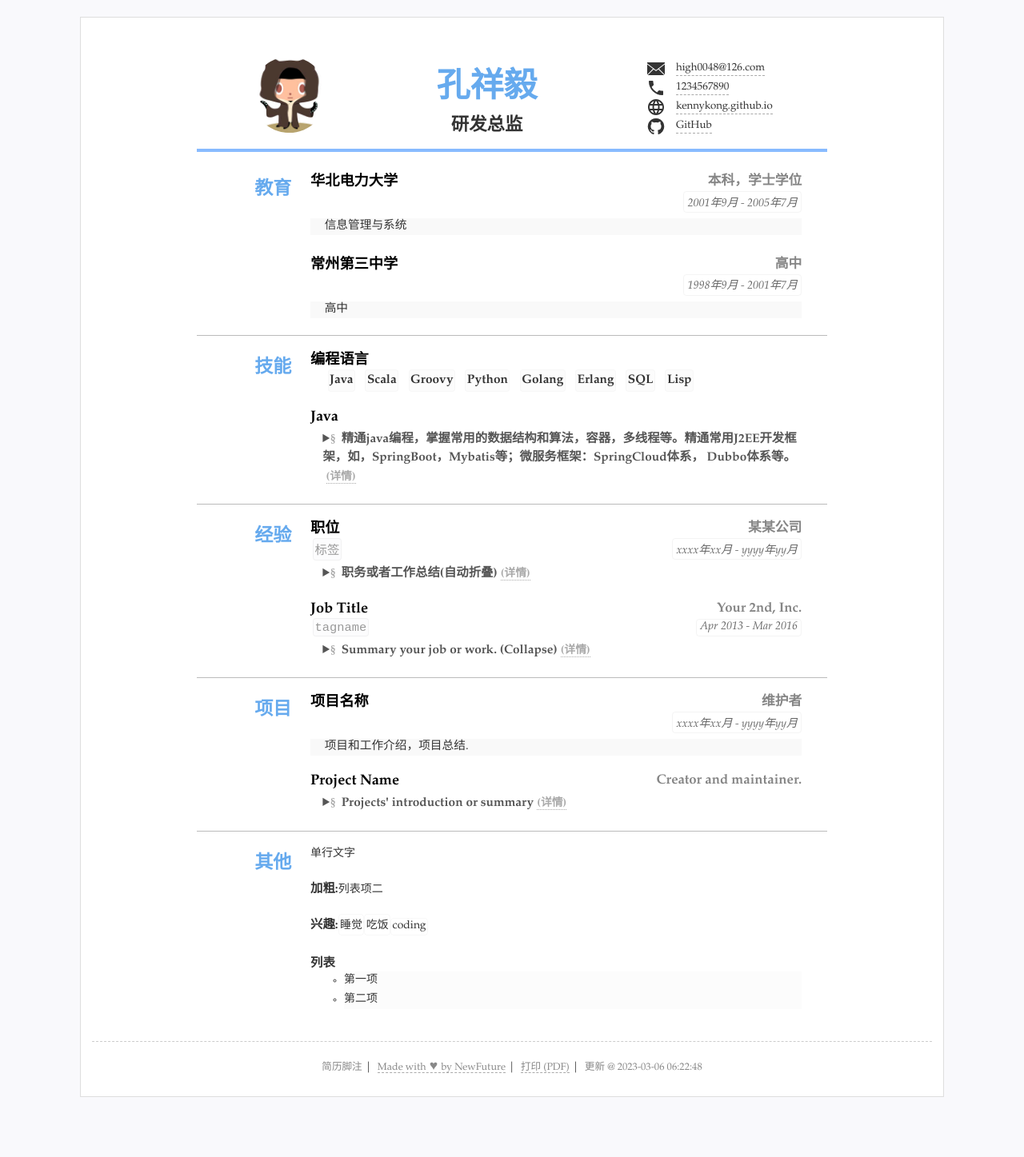
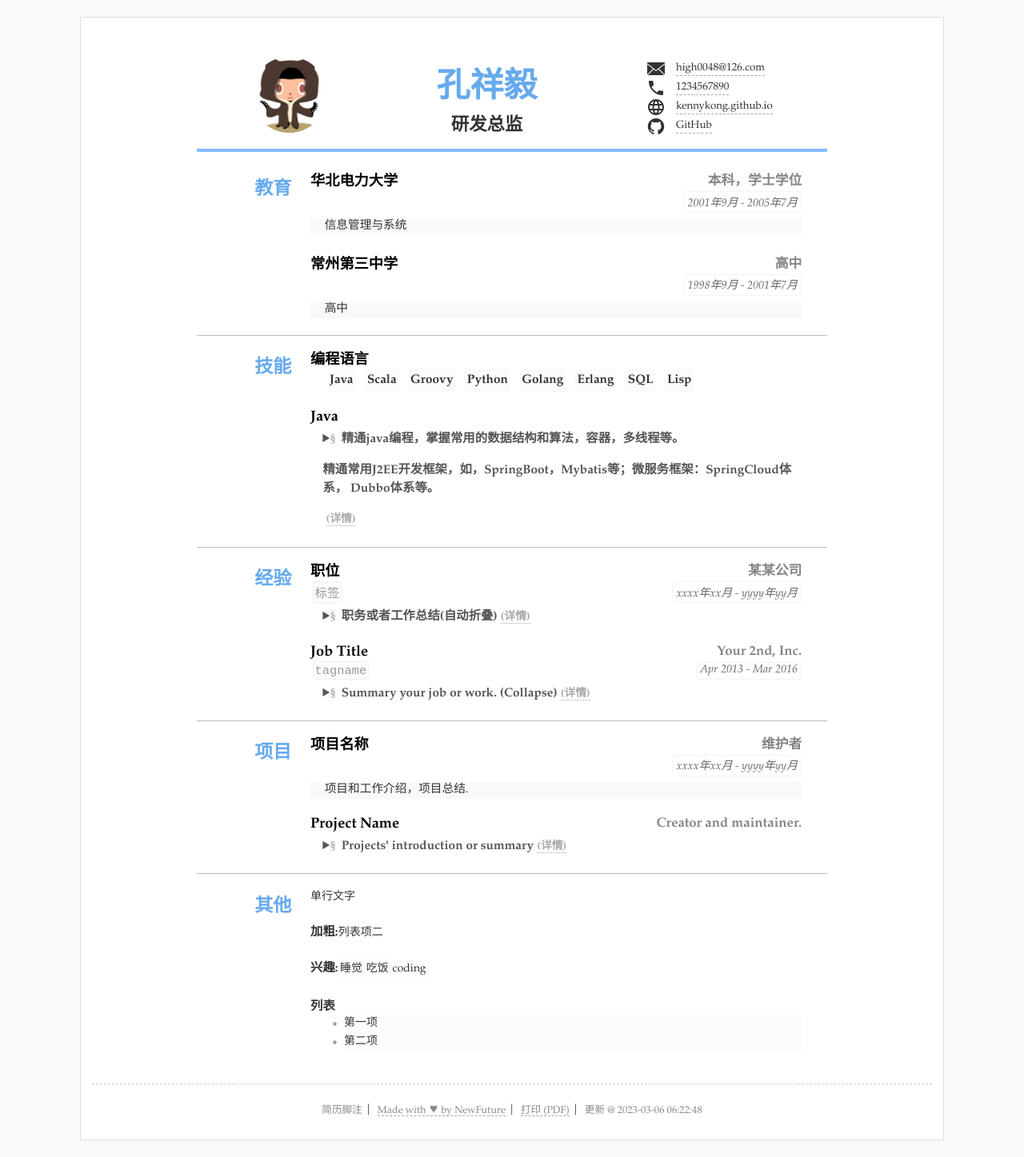
Before and after one commit to kennykong/resume, a Jekyll site: the page built from index.html, in a window 1280 px wide. Shown: the whole page at 80% size. Built offline with Jekyll 4.4.1, drawn with Linux system fonts in a browser that asks for light colours; before the commit the page ends 1393 px from its top, so only the background shows below that; part of the change alters nothing that is shown.

```diff
--- a/_data/resume.yml
+++ b/_data/resume.yml
@@ -53,13 +53,12 @@ main: #简历主要内容，
     - SQL
     - Lisp
   - title: Java
-    summary: 精通java编程，掌握常用的数据结构和算法，容器，多线程等。精通常用J2EE开发框架，如，SpringBoot，Mybatis等；微服务框架：SpringCloud体系， Dubbo体系等。
+    summary: 精通java编程，掌握常用的数据结构和算法，容器，多线程等。<p/>精通常用J2EE开发框架，如，SpringBoot，Mybatis等；微服务框架：SpringCloud体系， Dubbo体系等。
     detail:
-    - 精通java编程，掌握常用的数据结构和算法，容器，多线程等。
-    - 精通常用J2EE开发框架，如，SpringBoot，Mybatis等；微服务框架：SpringCloud体系， Dubbo体系等。
-    list:
-    - 精通java编程，掌握常用的数据结构和算法，容器，多线程等。
-    - 精通常用J2EE开发框架，如，SpringBoot，Mybatis等；微服务框架：SpringCloud体系， Dubbo体系等。
+    # java
+        精通java编程，掌握常用的数据结构和算法，容器，多线程等。
+        精通常用J2EE开发框架，如，SpringBoot，Mybatis等；微服务框架：SpringCloud体系， Dubbo体系等。
+
 
 - type: experience
   name: 经验
```
